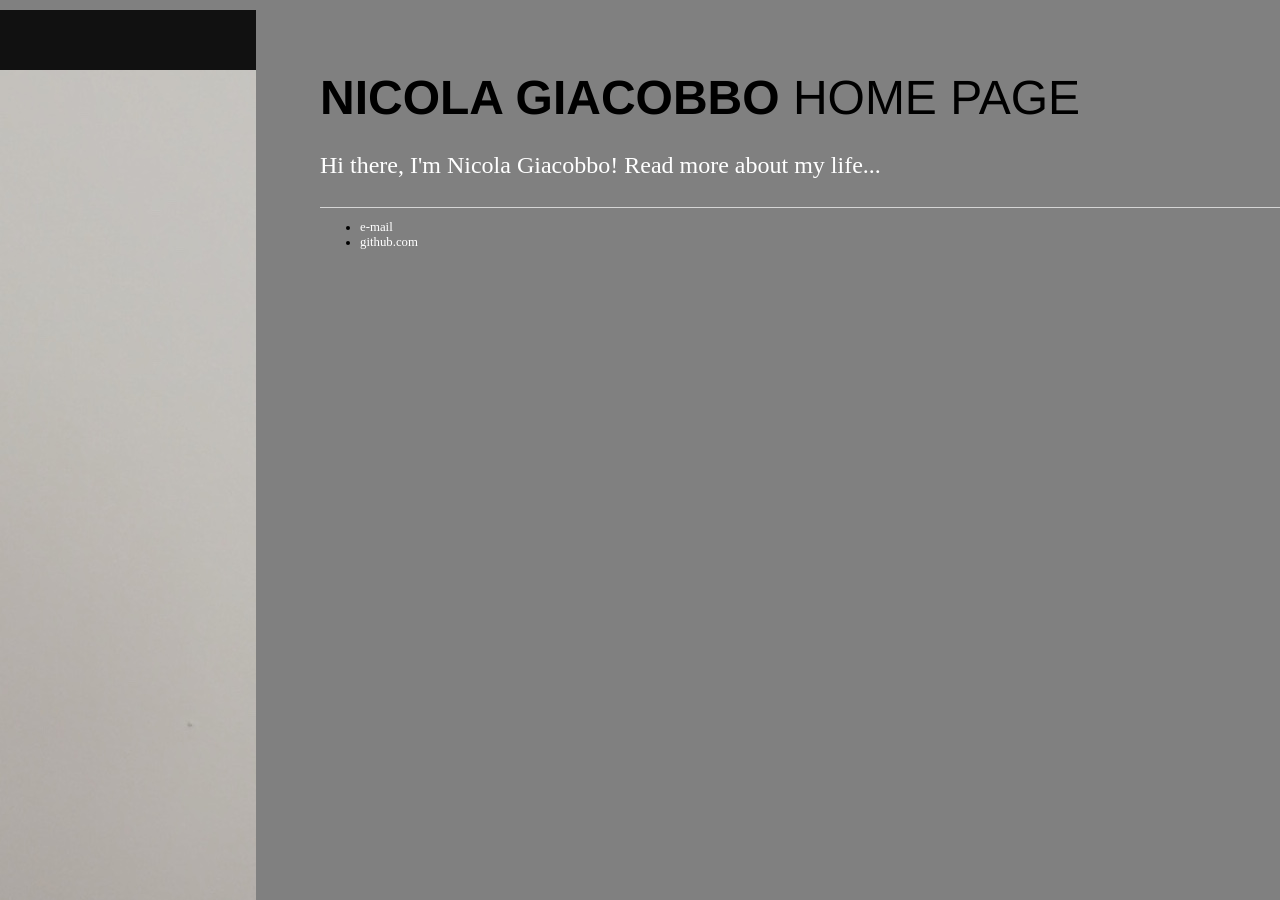
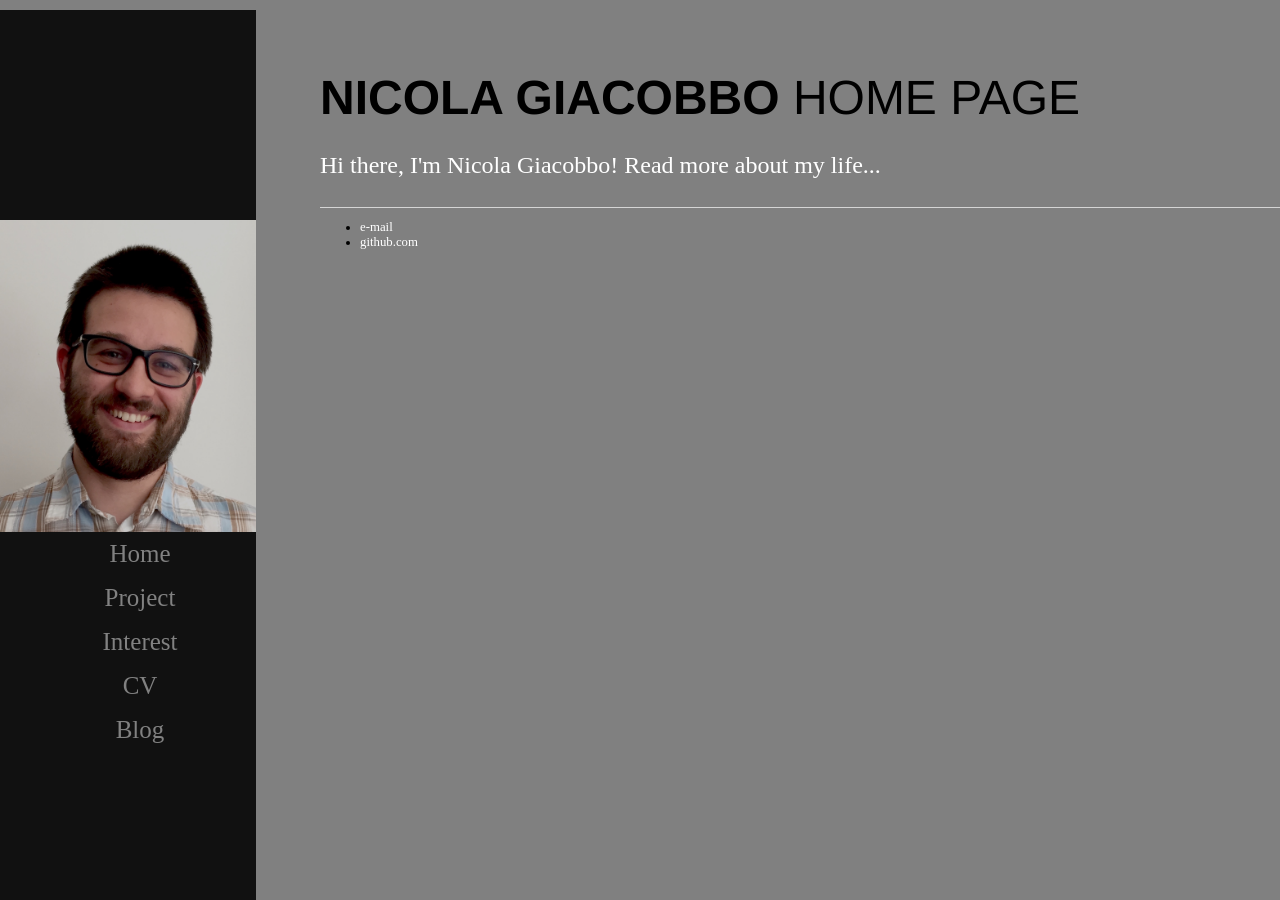
Before and after one commit to GiacobboNicola/giacobbonicola.github.io, a Jekyll site: the page built from index.html, in a window 1280 px wide. Built offline with Jekyll 4.4.1, drawn with Linux system fonts in a browser that asks for light colours.

Commit message:
resize image

```diff
--- a/_layouts/default.html
+++ b/_layouts/default.html
@@ -14,7 +14,9 @@
 		<body>
 			<!-- Navigation -->
 			<nav>
-					<img src="../images/fotome.jpg">
+					<div class="trick"></div>
+						<img src="../images/fotome.jpg"/>
+					</div>
 	        		<a href="/">Home</a>
 		        	<a href="/project">Project</a>
 		        	<a href="/interest">Interest</a>
--- a/css/main.css
+++ b/css/main.css
@@ -48,7 +48,26 @@
     color: #f1f1f1;
 }
 
-a {
+/* The images */
+.image {
+    font-size: 0;
+    text-align: center;
+    width: 200px;  /* Container's dimensions */
+    height: 150px;
+  }
+  img {
+    display: inline-block;
+    vertical-align: middle;
+    max-height: 100%;
+    max-width: 100%;
+  }
+  .trick {
+    display: inline-block;
+    vertical-align: middle;
+    height: 150px;
+  }
+
+  a {
     text-decoration: none;
     color: white;
 }
```
